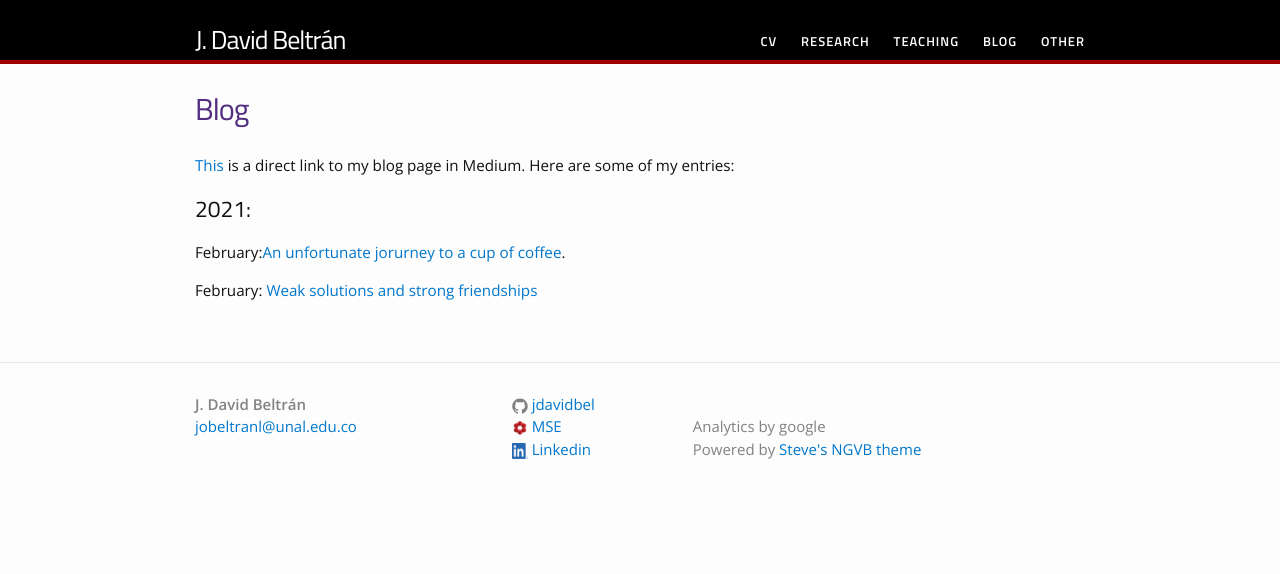
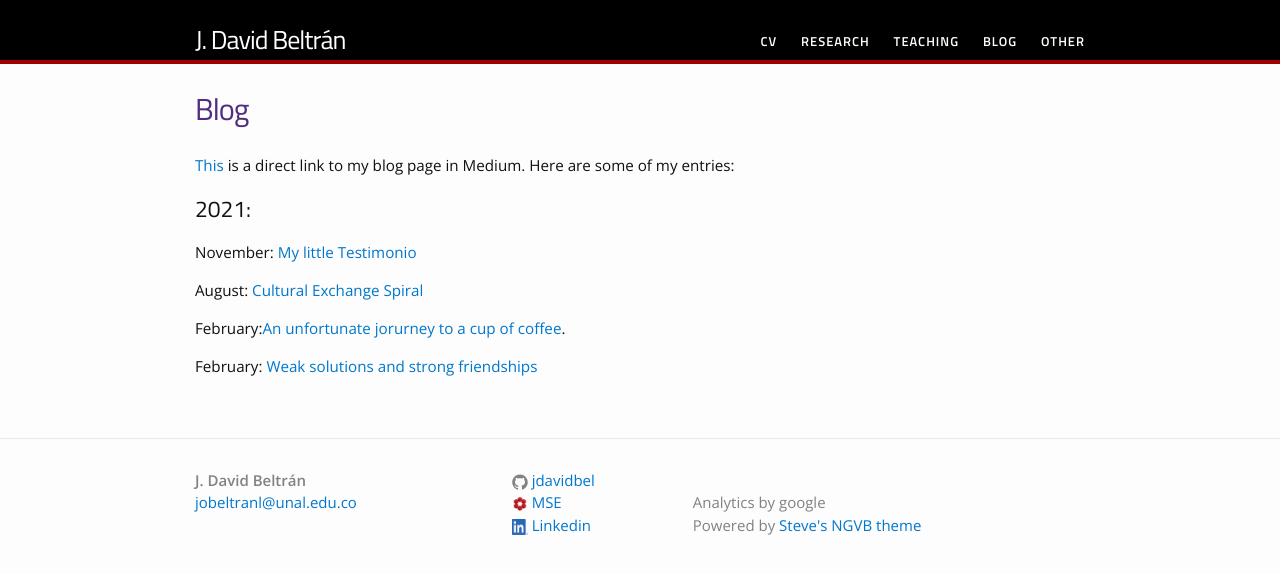
Before and after one commit to jdavidbel/jdavidbel.github.io, a Jekyll site: the page built from blog.md, in a window 1280 px wide. Shown: the top 574 px of the page. Built offline with Jekyll 4.4.1, drawn with Linux system fonts in a browser that asks for light colours.

Commit message:
more entries

```diff
--- a/blog.md
+++ b/blog.md
@@ -5,6 +5,10 @@ permalink: /blog/
 ---
 [This](https://jobeltranl.medium.com/) is a direct link to my blog page in Medium. Here are some of my entries:
 ## 2021:
+November: [My little Testimonio](https://jobeltranl.medium.com/my-little-testimonio-5fed9174b2d9)
+
+August: [Cultural Exchange Spiral](https://jobeltranl.medium.com/cultural-exchange-spiral-6636240fe71d)
+
 February:[An unfortunate jorurney to a cup of coffee](https://jobeltranl.medium.com/an-unfortunate-journey-to-a-cup-of-coffee-cf67514cc286).
 
 
```
